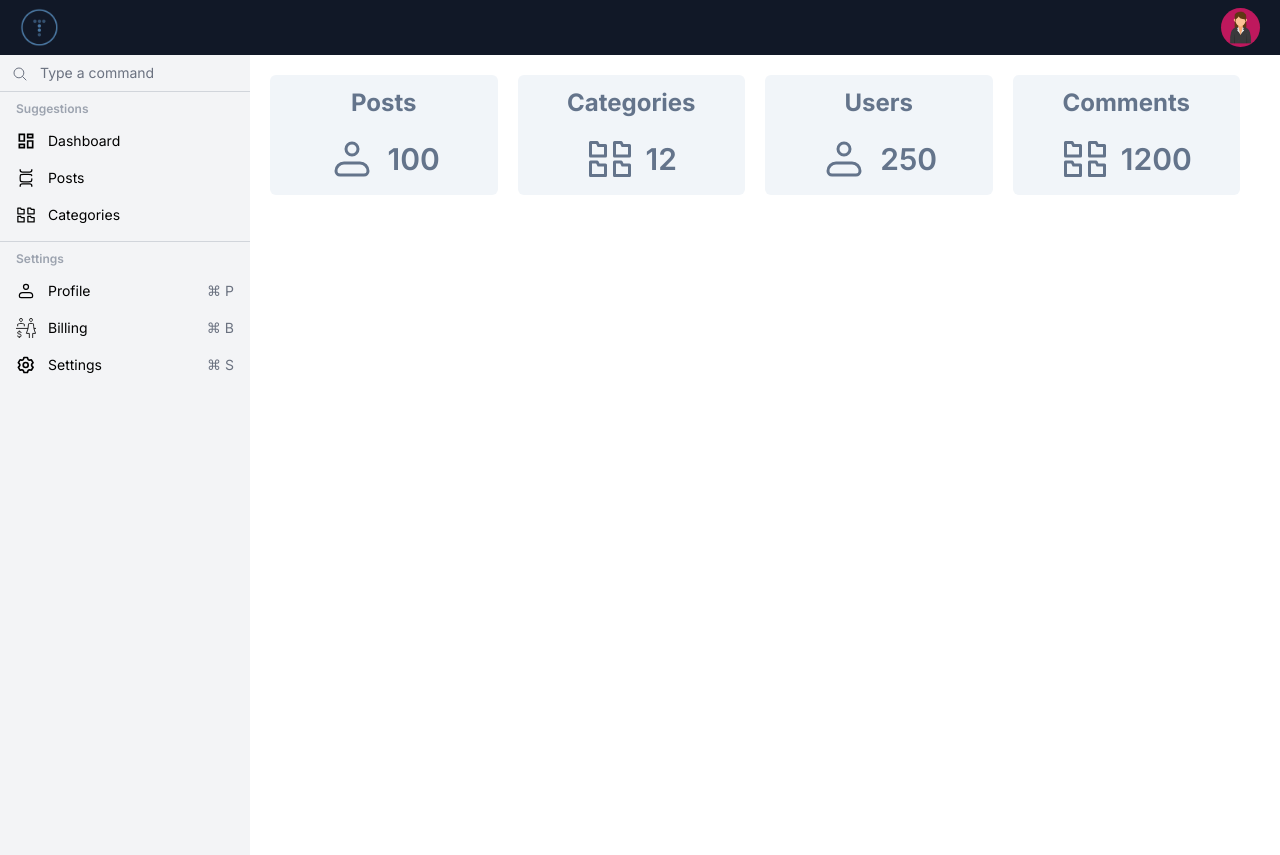
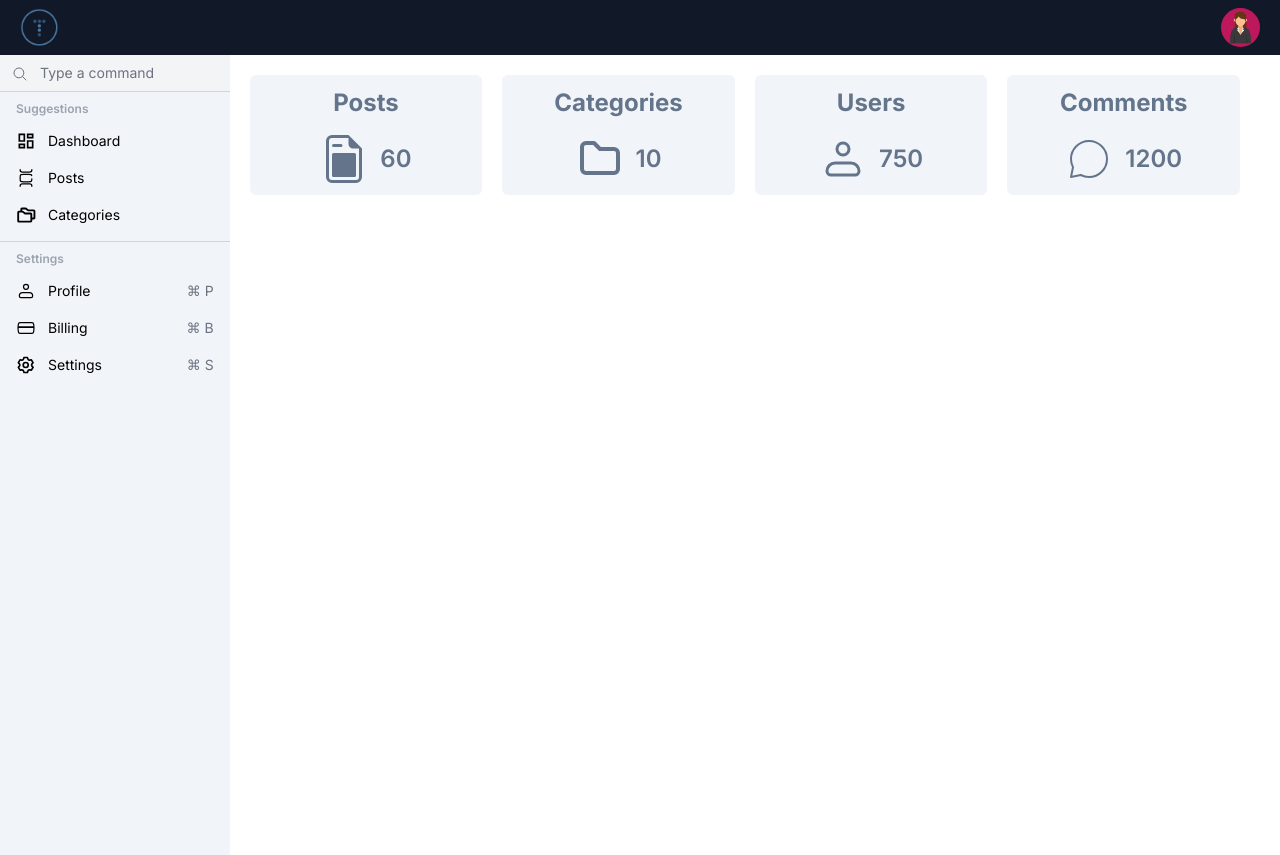
Before and after one commit to NourAlSalhi/Admin-Dashboard, a Next.js app: page / in a window 1280 px wide. Built offline with nearby package versions, Linux system fonts and the light colour scheme.

Commit message:
add icon and edit ui

```diff
--- a/app/layout.tsx
+++ b/app/layout.tsx
@@ -20,10 +20,10 @@ export default function RootLayout({
       <body className={inter.className}>
         <Navbar />
         <div className="flex h-screen">
-          <div className="hidden md:block bg-gray-100 h-full w-[250px] flex-shrink-0">
+          <div className="hidden md:block bg-slate-100 h-full w-[250px]">
             <Sidebar />
           </div>
-          <div className="flex-1 overflow-hidden p-4 md:p-5 md:max-w-[calc(100%-250px)]">
+          <div className="overflow-hidden p-4 md:p-5 w-[1140px]">
             {children}
           </div>
         </div>
--- a/app/page.tsx
+++ b/app/page.tsx
@@ -1,28 +1,27 @@
-import { Card } from "@/components";
-import { Profile, Categories } from "@/components";
+import { Card, Comment, Folder, Post ,Profile} from "@/components";
 
 export default function Home() {
   return (
     <div className="flex flex-col md:flex-row gap-5 mb-5">
       <Card
         label="Posts"
-        count={100}
-        icon={<Profile className="text-slate-500 size-12" />}
+        count={60}
+        icon={<Post className="text-slate-500 md:size-10 lg:size-12 size-12" />}
       />
       <Card
         label="Categories"
-        count={12}
-        icon={<Categories className="text-slate-500 size-12" />}
+        count={10}
+        icon={<Folder className="text-slate-500 md:size-10 lg:size-12 size-12" />}
       />
       <Card
         label="Users"
-        count={250}
-        icon={<Profile className="text-slate-500 size-12" />}
+        count={750}
+        icon={<Profile className="text-slate-500 md:size-10 lg:size-12 size-12" />}
       />
       <Card
         label="Comments"
         count={1200}
-        icon={<Categories className="text-slate-500 size-12" />}
+        icon={<Comment className="text-slate-500 md:size-10 lg:size-12 size-12" />}
       />
     </div>
   );
--- a/components/Card/index.tsx
+++ b/components/Card/index.tsx
@@ -5,13 +5,13 @@ const Card: React.FC<CardItemProps> = ({ icon, label, count }) => {
   return (
     <div className="w-full md:w-[calc(25%-20px)] bg-slate-100 py-3 px-4 rounded-md dark:bg-slate-800">
       <div>
-        <h3 className="text-2xl text-center mb-4 font-bold text-slate-500 dark:text-slate-200">
+        <h3 className="md:text-xl lg:text-2xl text-2xl text-center mb-4 font-bold text-slate-500 dark:text-slate-200">
           {label}
         </h3>
       </div>
       <div className="flex gap-3 justify-center items-center">
         {icon}
-        <h3 className="text-3xl font-semibold text-slate-500 dark:text-slate-200">
+        <h3 className="md:text-xl lg:text-2xl text-2xl font-semibold text-slate-500 dark:text-slate-200">
           {count}
         </h3>
       </div>
--- a/components/Sidebar/index.tsx
+++ b/components/Sidebar/index.tsx
@@ -1,7 +1,7 @@
 "use client";
 import SearchInput from "../Search";
 import SuggestionItem from "../SuggestionItem";
-import { Dashboard, Categories, Billing, Profile, Post, Setting } from "../Svg";
+import { Dashboard, Categories, Billing, Profile, Posts, Setting } from "../Svg";
 
 const Sidebar = () => {
   return (
@@ -17,7 +17,7 @@ const Sidebar = () => {
             label="Dashboard"
             href="/dashboard"
           />
-          <SuggestionItem icon={<Post />} label="Posts" href="/posts" />
+          <SuggestionItem icon={<Posts />} label="Posts" href="/posts" />
           <SuggestionItem
             icon={<Categories />}
             label="Categories"
--- a/components/Svg/Billing/index.tsx
+++ b/components/Svg/Billing/index.tsx
@@ -10,9 +10,10 @@ export const Billing: SvgType = (props) => {
       {...props}
     >
       <path
-        fill="none"
-        stroke="currentColor"
-        d="M0 12.5h14.464m7.072 0H24m-20 4H3a1 1 0 0 0-1 1v.375a1 1 0 0 0 .72.96l2.56.747a1 1 0 0 1 .72.96v.958a1 1 0 0 1-1 1H4m0-6h1a1 1 0 0 1 1 1v.5m-2-1.5V15m0 7.5H3a1 1 0 0 1-1-1V21m2 1.5V24m6-14V7.5s-1.5-1-4-1s-4 1-4 1V10m14 14v-5.5h-3.5v-.25l.072-.15A25 25 0 0 0 15 7.35v-.328a8.6 8.6 0 0 1 3-.523c1.288 0 2.311.266 3 .523v.328c0 3.72.83 7.391 2.428 10.749l.072.15v.25H20V24M5.85 4.5s-1.6-1-1.6-2.25a1.747 1.747 0 1 1 3.496 0C7.746 3.5 6.15 4.5 6.15 4.5zm12 0s-1.6-1-1.6-2.25a1.747 1.747 0 1 1 3.496 0c0 1.25-1.596 2.25-1.596 2.25z"
+        fill="currentColor"
+        fillRule="evenodd"
+        d="M19.184 4.912L12 4.75l-7.184.162a2.81 2.81 0 0 0-2.699 2.3a26.5 26.5 0 0 0 0 9.575a2.81 2.81 0 0 0 2.7 2.3L12 19.25l7.184-.162a2.81 2.81 0 0 0 2.699-2.3c.581-3.166.581-6.41 0-9.575a2.81 2.81 0 0 0-2.7-2.3M4.85 6.412L12 6.25l7.15.162c.62.014 1.145.461 1.257 1.072q.23 1.252.332 2.516H3.26q.101-1.264.332-2.516A1.31 1.31 0 0 1 4.85 6.412M3.181 12c0 1.512.137 3.023.412 4.516c.112.61.637 1.058 1.257 1.072l7.15.162l7.15-.162a1.31 1.31 0 0 0 1.257-1.072c.275-1.493.412-3.004.412-4.516z"
+        clipRule="evenodd"
       />
     </svg>
   );
--- a/components/Svg/Categories/index.tsx
+++ b/components/Svg/Categories/index.tsx
@@ -6,12 +6,12 @@ export const Categories: SvgType = (props) => {
       xmlns="http://www.w3.org/2000/svg"
       width="1em"
       height="1em"
-      viewBox="0 0 32 32"
+      viewBox="0 0 256 256"
       {...props}
     >
       <path
         fill="currentColor"
-        d="m6.76 6l.45.89L7.76 8H12v5H4V6zm.62-2H3a1 1 0 0 0-1 1v9a1 1 0 0 0 1 1h10a1 1 0 0 0 1-1V7a1 1 0 0 0-1-1H9l-.72-1.45a1 1 0 0 0-.9-.55m15.38 2l.45.89l.55 1.11H28v5h-8V6zm.62-2H19a1 1 0 0 0-1 1v9a1 1 0 0 0 1 1h10a1 1 0 0 0 1-1V7a1 1 0 0 0-1-1h-4l-.72-1.45a1 1 0 0 0-.9-.55M6.76 19l.45.89l.55 1.11H12v5H4v-7zm.62-2H3a1 1 0 0 0-1 1v9a1 1 0 0 0 1 1h10a1 1 0 0 0 1-1v-7a1 1 0 0 0-1-1H9l-.72-1.45a1 1 0 0 0-.9-.55m15.38 2l.45.89l.55 1.11H28v5h-8v-7zm.62-2H19a1 1 0 0 0-1 1v9a1 1 0 0 0 1 1h10a1 1 0 0 0 1-1v-7a1 1 0 0 0-1-1h-4l-.72-1.45a1 1 0 0 0-.9-.55"
+        d="M228 56h-68l-26.67-20a20.12 20.12 0 0 0-12-4H76a20 20 0 0 0-20 20v20H36a20 20 0 0 0-20 20v112a20 20 0 0 0 20 20h152.89A19.13 19.13 0 0 0 208 204.89V184h20.89A19.13 19.13 0 0 0 248 164.89V76a20 20 0 0 0-20-20m-44 144H40V96h40l28.8 21.6a12 12 0 0 0 7.2 2.4h68Zm40-40h-16v-44a20 20 0 0 0-20-20h-68L93.33 76a20.12 20.12 0 0 0-12-4H80V56h40l28.8 21.6A12 12 0 0 0 156 80h68Z"
       />
     </svg>
   );
--- /dev/null
+++ b/components/Svg/Comment/index.tsx
@@ -0,0 +1,23 @@
+import { SvgType } from "@/components/types";
+
+export const Comment: SvgType = (props) => {
+  return (
+    <svg
+      xmlns="http://www.w3.org/2000/svg"
+      width="1em"
+      height="1em"
+      viewBox="0 0 24 24"
+        {...props}
+    >
+      <path
+        fill="none"
+        stroke="currentColor"
+        strokeLinecap="round"
+        strokeLinejoin="round"
+        d="M12 21a9 9 0 1 0-9-9c0 1.488.36 2.89 1 4.127L3 21l4.873-1c1.236.639 2.64 1 4.127 1"
+      />
+    </svg>
+  );
+};
+
+export default Comment;
--- /dev/null
+++ b/components/Svg/Folder/index.tsx
@@ -0,0 +1,24 @@
+import { SvgType } from "@/components/types";
+
+export const Folder: SvgType = (props) => {
+  return (
+    <svg
+      xmlns="http://www.w3.org/2000/svg"
+      width="1em"
+      height="1em"
+      viewBox="0 0 24 24"
+      {...props}
+    >
+      <path
+        fill="none"
+        stroke="currentColor"
+        strokeLinecap="round"
+        strokeLinejoin="round"
+        strokeWidth="2"
+        d="M5 4h4l3 3h7a2 2 0 0 1 2 2v8a2 2 0 0 1-2 2H5a2 2 0 0 1-2-2V6a2 2 0 0 1 2-2"
+      />
+    </svg>
+  );
+};
+
+export default Folder;
--- a/components/Svg/Post/index.tsx
+++ b/components/Svg/Post/index.tsx
@@ -6,16 +6,13 @@ export const Post: SvgType = (props) => {
       xmlns="http://www.w3.org/2000/svg"
       width="1em"
       height="1em"
-      viewBox="0 0 24 24"
+      viewBox="0 0 16 16"
       {...props}
     >
-      <path
-        fill="none"
-        stroke="currentColor"
-        strokeLinecap="round"
-        strokeWidth="1.5"
-        d="M18.874 9c-.084-.387-.225-.68-.46-.914C17.828 7.5 16.886 7.5 15 7.5H9c-1.886 0-2.828 0-3.414.586S5 9.614 5 11.5v1c0 1.886 0 2.828.586 3.414S7.114 16.5 9 16.5h6c1.886 0 2.828 0 3.414-.586c.532-.531.581-1.357.585-2.914M19 2v.5A2.5 2.5 0 0 1 16.5 5h-9A2.5 2.5 0 0 1 5 2.5V2m14 20v-.5a2.5 2.5 0 0 0-2.5-2.5h-9A2.5 2.5 0 0 0 5 21.5v.5"
-      />
+      <g fill="currentColor">
+        <path d="M14 4.5V14a2 2 0 0 1-2 2H4a2 2 0 0 1-2-2V2a2 2 0 0 1 2-2h5.5zm-3 0A1.5 1.5 0 0 1 9.5 3V1H4a1 1 0 0 0-1 1v12a1 1 0 0 0 1 1h8a1 1 0 0 0 1-1V4.5z" />
+        <path d="M4 6.5a.5.5 0 0 1 .5-.5h7a.5.5 0 0 1 .5.5v7a.5.5 0 0 1-.5.5h-7a.5.5 0 0 1-.5-.5zm0-3a.5.5 0 0 1 .5-.5H7a.5.5 0 0 1 0 1H4.5a.5.5 0 0 1-.5-.5" />
+      </g>
     </svg>
   );
 };
--- /dev/null
+++ b/components/Svg/Posts/index.tsx
@@ -0,0 +1,23 @@
+import { SvgType } from "@/components/types";
+
+export const Posts: SvgType = (props) => {
+  return (
+    <svg
+      xmlns="http://www.w3.org/2000/svg"
+      width="1em"
+      height="1em"
+      viewBox="0 0 24 24"
+      {...props}
+    >
+      <path
+        fill="none"
+        stroke="currentColor"
+        strokeLinecap="round"
+        strokeWidth="1.5"
+        d="M18.874 9c-.084-.387-.225-.68-.46-.914C17.828 7.5 16.886 7.5 15 7.5H9c-1.886 0-2.828 0-3.414.586S5 9.614 5 11.5v1c0 1.886 0 2.828.586 3.414S7.114 16.5 9 16.5h6c1.886 0 2.828 0 3.414-.586c.532-.531.581-1.357.585-2.914M19 2v.5A2.5 2.5 0 0 1 16.5 5h-9A2.5 2.5 0 0 1 5 2.5V2m14 20v-.5a2.5 2.5 0 0 0-2.5-2.5h-9A2.5 2.5 0 0 0 5 21.5v.5"
+      />
+    </svg>
+  );
+};
+
+export default Posts;
--- a/components/Svg/index.ts
+++ b/components/Svg/index.ts
@@ -1,8 +1,11 @@
 export * from "./Dashboard";
 export * from "./Categories";
 export * from "./Billing";
-export * from "./Post";
+export * from "./Posts";
 export * from "./Profile";
 export * from "./Setting";
 export * from "./Shortcut";
 export * from "./Search";
+export * from "./Folder";
+export * from "./Post";
+export * from "./Comment";
```
Also changed, not shown: components/Navbar/index.tsx (+4 -3 lines).
